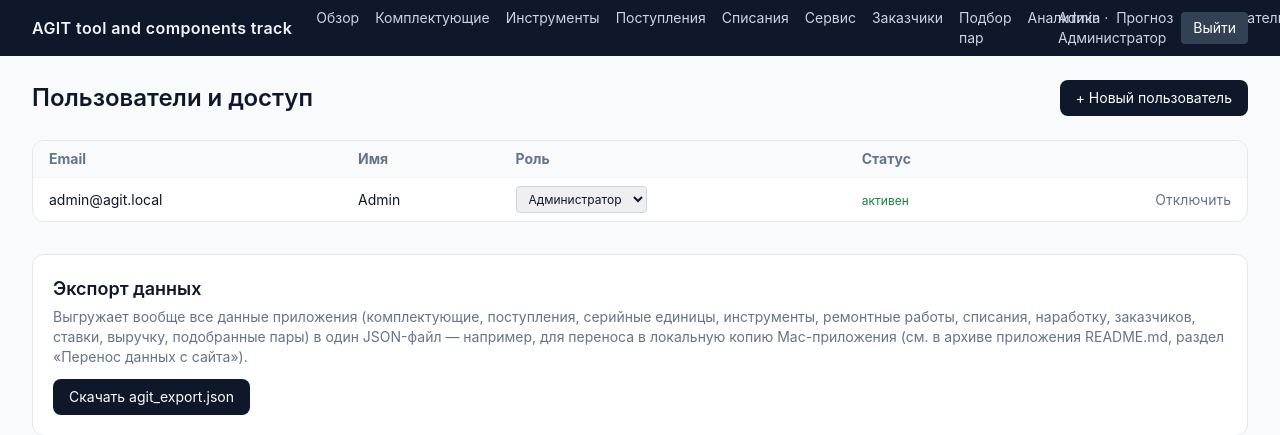
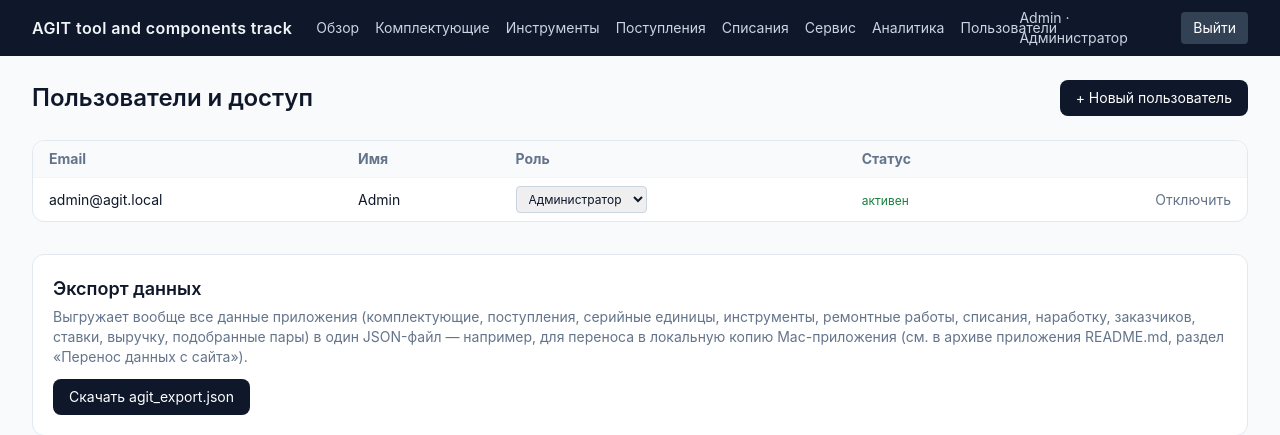
Before and after one commit to Maxim-Management/agit-inventory, a Flask app: page /admin/users in a window 1280 px wide. Shown: the top 435 px of the page. Run offline with Flask 3, Linux system fonts and the light colour scheme; a user stored in the database is signed in; data comes from the database, SQL or seed files in the repository; some libraries are stand-ins or nearby versions.

Commit message:
Add files via upload

```diff
--- a/app/templates/base.html
+++ b/app/templates/base.html
@@ -28,10 +28,7 @@
             <a href="{{ url_for('receipts.list_receipts') }}" class="hover:text-white">Поступления</a>
             <a href="{{ url_for('writeoffs.list_writeoffs') }}" class="hover:text-white">Списания</a>
             <a href="{{ url_for('jobs.list_view') }}" class="hover:text-white">Сервис</a>
-            <a href="{{ url_for('customers.list_view') }}" class="hover:text-white">Заказчики</a>
-            <a href="{{ url_for('pairing.index') }}" class="hover:text-white">Подбор пар</a>
             <a href="{{ url_for('analytics.index') }}" class="hover:text-white">Аналитика</a>
-            <a href="{{ url_for('forecast.index') }}" class="hover:text-white">Прогноз</a>
             {% if current_user.role == 'admin' %}
             <a href="{{ url_for('admin.users') }}" class="hover:text-white">Пользователи</a>
             {% endif %}
```
